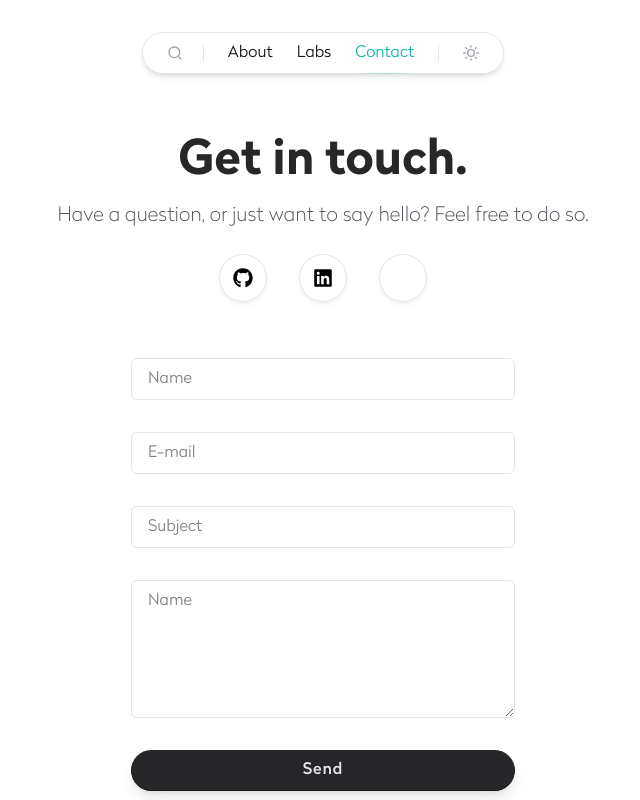
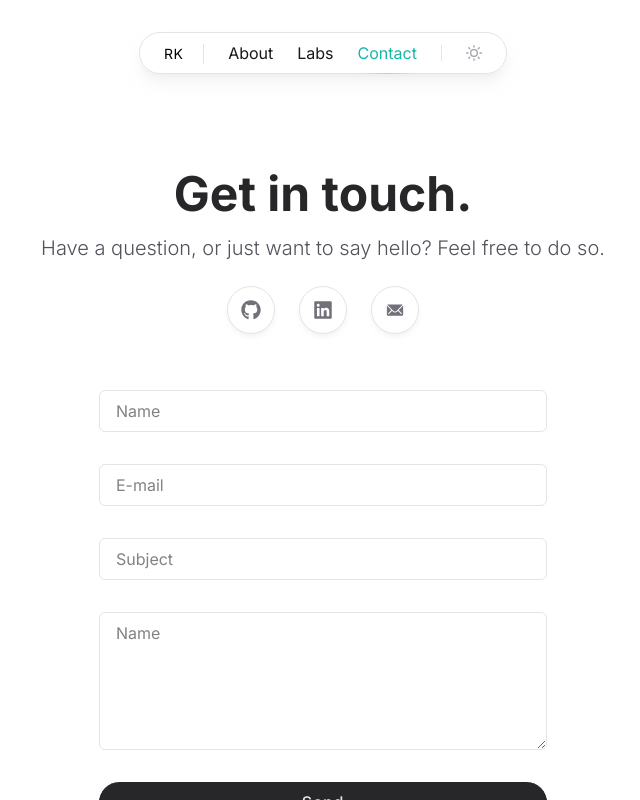
Before and after one commit to rkatanic/labs, a Next.js app: page /contact in a window 1280 px wide. Shown: the whole page, without its empty margins (317-957 px from the left). Built offline with nearby package versions, Linux system fonts and the light colour scheme.

Commit message:
Change font family

```diff
--- a/components/Footer.tsx
+++ b/components/Footer.tsx
@@ -9,7 +9,7 @@ const Footer = () => {
       <div className="flex gap-6">
         <a href="https://github.com/rkatanic" target="_blank" rel="noreferrer">
           <FaGithub
-            className="fill-zinc-400 dark:fill-zinc-500 hover:fill-teal-600 dark:hover:fill-zinc-300 transition-colors"
+            className="fill-zinc-400 dark:fill-zinc-500 hover:fill-black dark:hover:fill-zinc-300 transition-colors"
             size="1.125rem"
           />
         </a>
@@ -19,7 +19,7 @@ const Footer = () => {
           rel="noreferrer"
         >
           <FaLinkedin
-            className="fill-zinc-400 dark:fill-zinc-500 hover:fill-teal-600 dark:hover:fill-zinc-300 transition-colors"
+            className="fill-zinc-400 dark:fill-zinc-500 hover:fill-black dark:hover:fill-zinc-300 transition-colors"
             size="1.125rem"
           />
         </a>
--- a/components/Header.tsx
+++ b/components/Header.tsx
@@ -33,17 +33,14 @@ const Header = (): JSX.Element => {
   };
 
   return (
-    <div className="flex items-center justify-between max-w-min whitespace-nowrap p-2 px-6 m-auto border rounded-full border-zinc-200 dark:border-zinc-700/50 bg-white/90 dark:bg-zinc-800/90 backdrop-blur shadow-md dark:shadow-black sticky top-8">
-      <div className="flex gap-2 items-center border-r border-zinc-200 dark:border-zinc-700 pr-5 mr-6">
-        <FiSearch className="stroke-zinc-400 dark:stroke-zinc-200" />
-        {/* <div className="flex gap-1 px-1.5 items-center text-xs text-zinc-400 rounded-full border border-zinc-700/80">
-          ctrl + /
-        </div> */}
+    <div className="z-10 flex items-baseline justify-between max-w-min whitespace-nowrap p-2 px-6 m-auto border rounded-full border-zinc-200 dark:border-zinc-700/50 bg-white/90 dark:bg-zinc-800/90 backdrop-blur shadow-lg shadow-zinc-200/50 dark:shadow-md dark:shadow-black sticky top-8">
+      <div className="text-sm tracking-wide dark:text-zinc-200 border-r border-zinc-200 dark:border-zinc-700 pr-5 mr-6">
+        RK
       </div>
       <div className="flex items-center gap-6">
         <Link href="/">
           <span
-            className={`cursor-pointer relative ${
+            className={`cursor-pointer relative hover:text-teal-500 dark:hover:text-teal-400 ${
               router.asPath === "/"
                 ? "text-teal-500 dark:text-teal-400 before:absolute before:w-full before:h-[1px] before:bg-gradient-to-r before:from-teal-400/0 before:via-teal-400/40 before:to-teal-400/0 before:top-8"
                 : "text-zinc-900 dark:text-white"
@@ -54,7 +51,7 @@ const Header = (): JSX.Element => {
         </Link>
         <Link href="/labs">
           <span
-            className={`cursor-pointer relative ${
+            className={`cursor-pointer relative hover:text-teal-500 dark:hover:text-teal-400 ${
               router.asPath === "/labs"
                 ? "text-teal-500 dark:text-teal-400 before:absolute before:w-full before:h-[1px] before:bg-gradient-to-r before:from-teal-400/0 before:via-teal-400/40 before:to-teal-400/0 before:top-8"
                 : "text-zinc-900 dark:text-white"
@@ -65,7 +62,7 @@ const Header = (): JSX.Element => {
         </Link>
         <Link href="/contact">
           <span
-            className={`cursor-pointer relative ${
+            className={`cursor-pointer relative hover:text-teal-500 dark:hover:text-teal-400 ${
               router.asPath === "/contact"
                 ? "text-teal-500 dark:text-teal-400 before:absolute before:w-full before:h-[1px] before:bg-gradient-to-r before:from-teal-400/0 before:via-teal-400/40 before:to-teal-400/0 before:top-8"
                 : "text-zinc-900 dark:text-white"
--- a/components/Project.tsx
+++ b/components/Project.tsx
@@ -17,7 +17,7 @@ const Project = ({ project }: Props): JSX.Element => (
         <FiZap className="stroke-teal-500" size="1.25rem" />
       </div>
       <div className="gap-1 text-sm items-center text-teal-500 opacity-0 group-hover:opacity-100 transition-opacity duration-200 flex">
-        Open link
+        Visit
         <FiArrowUpRight className="stroke-teal-500" size="1rem" />
       </div>
     </div>
--- a/pages/contact.tsx
+++ b/pages/contact.tsx
@@ -1,8 +1,9 @@
 import { FaGithub, FaLinkedin } from "react-icons/fa";
+import { IoIosMail } from "react-icons/io";
 
 const Contact = () => {
   return (
-    <div className="m-auto mt-24 mb-12 max-w-5xl flex flex-col items-center gap-12">
+    <div className="m-auto my-32 max-w-5xl flex flex-col items-center gap-12">
       <div className="m-auto text-center max-w-2xl">
         <h1 className="text-5xl font-bold mb-4 text-zinc-800 dark:text-zinc-100">
           Get in touch.
@@ -10,49 +11,52 @@ const Contact = () => {
         <p className="text-zinc-600 dark:text-zinc-400 text-xl font-light">
           Have a question, or just want to say hello? Feel free to do so.
         </p>
-        <div className="flex justify-center gap-8 mt-6">
-          <div className="flex items-center justify-center w-12 h-12 border rounded-full bg-white dark:bg-zinc-800/25 dark:hover:border-teal-700 transition-colors duration-200 cursor-pointer group border-zinc-200 dark:border-zinc-700/50 mb-2 shadow-md shadow-zinc-100 dark:shadow-zinc-900/20">
+        <div className="flex justify-center gap-6 mt-6">
+          <div className="flex items-center justify-center w-12 h-12 border rounded-full bg-white dark:bg-zinc-800/25 dark:hover:border-teal-700 hover:border-teal-500 cursor-pointer group border-zinc-200 dark:border-zinc-700/50 mb-2 shadow-md shadow-zinc-100 dark:shadow-zinc-900/20">
             <FaGithub
-              className="dark:fill-zinc-400 group-hover:fill-teal-500"
+              className="dark:fill-zinc-400 fill-zinc-500 group-hover:fill-teal-500"
               size="1.25rem"
             />
           </div>
-          <div className="flex items-center justify-center w-12 h-12 border rounded-full bg-white dark:bg-zinc-800/25 dark:hover:border-teal-700 transition-colors duration-200 cursor-pointer group border-zinc-200 dark:border-zinc-700/50 mb-2 shadow-md shadow-zinc-100 dark:shadow-zinc-900/20">
+          <div className="flex items-center justify-center w-12 h-12 border rounded-full bg-white dark:bg-zinc-800/25 dark:hover:border-teal-700 hover:border-teal-500 cursor-pointer group border-zinc-200 dark:border-zinc-700/50 mb-2 shadow-md shadow-zinc-100 dark:shadow-zinc-900/20">
             <FaLinkedin
-              className="dark:fill-zinc-400 group-hover:fill-teal-500"
+              className="dark:fill-zinc-400 fill-zinc-500 group-hover:fill-teal-500"
               size="1.25rem"
             />
           </div>
-          <div className="flex items-center justify-center w-12 h-12 border rounded-full bg-white dark:bg-zinc-800/25 dark:hover:border-teal-700 transition-colors duration-200 cursor-pointer group border-zinc-200 dark:border-zinc-700/50 mb-2 shadow-md shadow-zinc-100 dark:shadow-zinc-900/20">
-            {/* <FiMail className="dark:fill-zinc-400 group-hover:fill-teal-500" size="1.25rem" /> */}
+          <div className="flex items-center justify-center w-12 h-12 border rounded-full bg-white dark:bg-zinc-800/25 dark:hover:border-teal-700 hover:border-teal-500 cursor-pointer group border-zinc-200 dark:border-zinc-700/50 mb-2 shadow-md shadow-zinc-100 dark:shadow-zinc-900/20">
+            <IoIosMail
+              className="dark:fill-zinc-400 fill-zinc-500 group-hover:fill-teal-500"
+              size="1.25rem"
+            />
           </div>
         </div>
       </div>
 
-      <form action="" className="max-w-sm w-full flex flex-col gap-8">
+      <form action="" className="max-w-md w-full flex flex-col gap-8">
         <input
           placeholder="Name"
           type="text"
           required
-          className="bg-transparent border dark:placeholder-zinc-600 border-zinc-200 dark:border-zinc-700/50 w-full rounded-md p-2 px-4"
+          className="bg-transparent border dark:placeholder-zinc-600 border-zinc-200 dark:border-zinc-700/50 dark:text-zinc-200 dark:bg-zinc-800/10 w-full rounded-md p-2 px-4 outline-0 focus:dark:border-teal-600 focus:border-teal-400"
         />
         <input
           placeholder="E-mail"
-          type="text"
+          type="email"
           required
-          className="bg-transparent border dark:placeholder-zinc-600 border-zinc-200 dark:border-zinc-700/50 w-full rounded-md p-2 px-4"
+          className="bg-transparent border dark:placeholder-zinc-600 border-zinc-200 dark:border-zinc-700/50 dark:text-zinc-200 dark:bg-zinc-800/10 w-full rounded-md p-2 px-4 outline-0 focus:dark:border-teal-600 focus:border-teal-400"
         />
         <input
           placeholder="Subject"
           type="text"
           required
-          className="bg-transparent border dark:placeholder-zinc-600 border-zinc-200 dark:border-zinc-700/50 w-full rounded-md p-2 px-4"
+          className="bg-transparent border dark:placeholder-zinc-600 border-zinc-200 dark:border-zinc-700/50 dark:text-zinc-200 dark:bg-zinc-800/10 w-full rounded-md p-2 px-4 outline-0 focus:dark:border-teal-600 focus:border-teal-400"
         />
         <textarea
           rows={5}
           placeholder="Name"
           required
-          className="bg-transparent border dark:placeholder-zinc-600 border-zinc-200 dark:border-zinc-700/50 w-full rounded-md p-2 px-4"
+          className="bg-transparent border dark:placeholder-zinc-600 border-zinc-200 dark:border-zinc-700/50 dark:text-zinc-200 dark:bg-zinc-800/10 w-full rounded-md p-2 px-4 outline-0 focus:dark:border-teal-600 focus:border-teal-400"
         />
         <button className="dark:text-zinc-200 font-medium bg-zinc-800 hover:bg-zinc-900 text-zinc-200 dark:bg-teal-900 dark:hover:bg-teal-800 tracking-wider p-2 rounded-full shadow-lg border border-t-0 border-zinc-900 dark:border-teal-800">
           Send
--- a/pages/labs.tsx
+++ b/pages/labs.tsx
@@ -7,12 +7,12 @@ type Props = {
 };
 
 const Labs = ({ projects }: Props): JSX.Element => (
-  <div className="m-auto mt-24 mb-12 max-w-5xl">
+  <div className="m-auto my-32 max-w-5xl">
     <div className="m-auto text-center max-w-2xl">
       <h1 className="text-5xl font-bold mb-4 text-zinc-800 dark:text-zinc-100">
         Collection of small personal tools & experiments.
       </h1>
-      <p className="text-zinc-600 dark:text-zinc-400 text-xl font-light">
+      <p className="text-zinc-600 dark:text-zinc-400 text-xl font-light leading-8">
         In a free time I play around with different tools in order to strengthen
         my development skills. These apps are results of that experimentation.
       </p>
--- a/styles/main.scss
+++ b/styles/main.scss
@@ -1,3 +1,5 @@
+@import url("https://fonts.googleapis.com/css2?family=Inter:wght@100;200;300;400;500;600;700;800;900&display=swap");
+
 @tailwind base;
 @tailwind components;
 @tailwind utilities;
@@ -28,5 +30,5 @@
 
 html,
 body {
-  font-family: Radikal;
+  font-family: Inter;
 }
```
Also changed, not shown: __projects/color-scale.md (added, +6 -0 lines), __projects/components.md (+2 -2 lines), __projects/image-to-text-converter.md (renamed from __projects/ocr-converter.md, +1 -1 lines), __projects/markdown-editor.md (+1 -1 lines), __projects/threejs-playground.md (deleted, +0 -6 lines), pages/index.tsx (+69 -23 lines).
